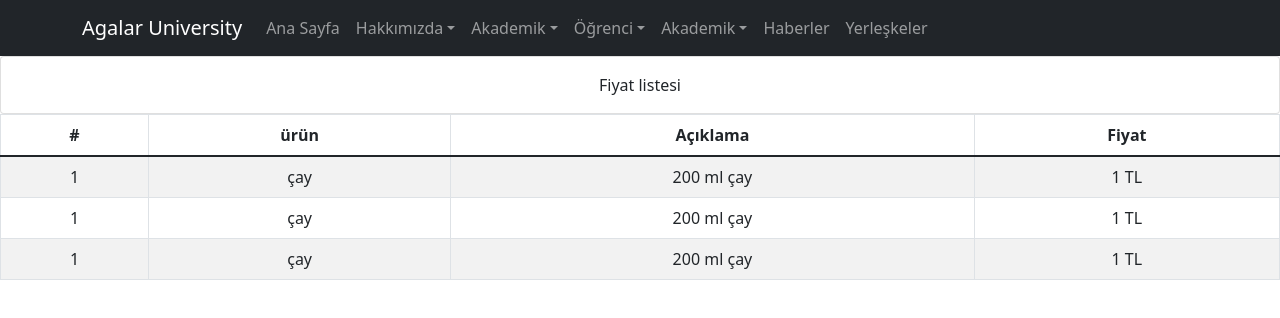
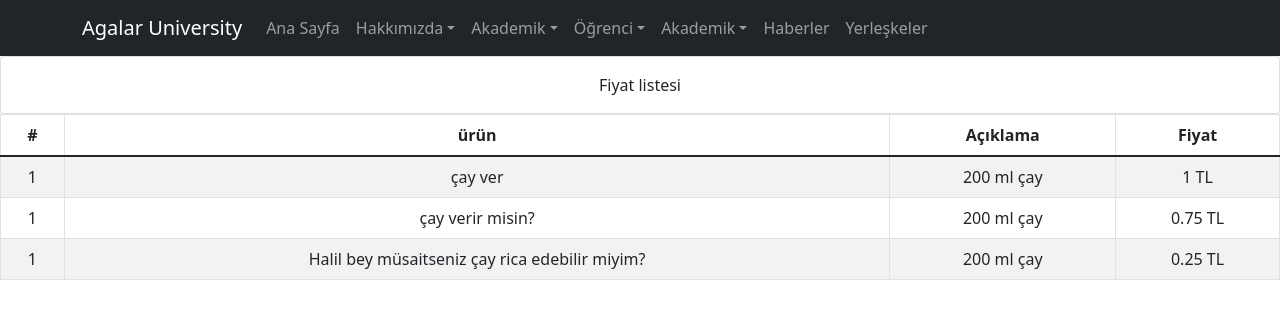
Before and after one commit to yahyaboyali/web-odev-react, a React (Create React App) app: page /Kantin in a window 1280 px wide. Shown: the top 318 px of the page. Built offline with nearby package versions, Linux system fonts and the light colour scheme.

Commit message:
caylar düzenlendi

```diff
--- a/src/pages/Kantin.jsx
+++ b/src/pages/Kantin.jsx
@@ -25,21 +25,21 @@ export default function Kantin() {
                         <tbody>
                             <tr>
                                 <td>1</td>
-                                <td>çay</td>
+                                <td>çay ver</td>
                                 <td>200 ml çay</td>
                                 <td>1 TL</td>
                             </tr>
                             <tr>
                                 <td>1</td>
-                                <td>çay</td>
+                                <td>çay verir misin?</td>
                                 <td>200 ml çay</td>
-                                <td>1 TL</td>
+                                <td>0.75 TL</td>
                             </tr>
                             <tr>
                                 <td>1</td>
-                                <td>çay</td>
+                                <td>Halil bey müsaitseniz çay rica edebilir miyim? </td>
                                 <td>200 ml çay</td>
-                                <td>1 TL</td>
+                                <td>0.25 TL</td>
                             </tr>
                         </tbody>
                     </Table>
```
